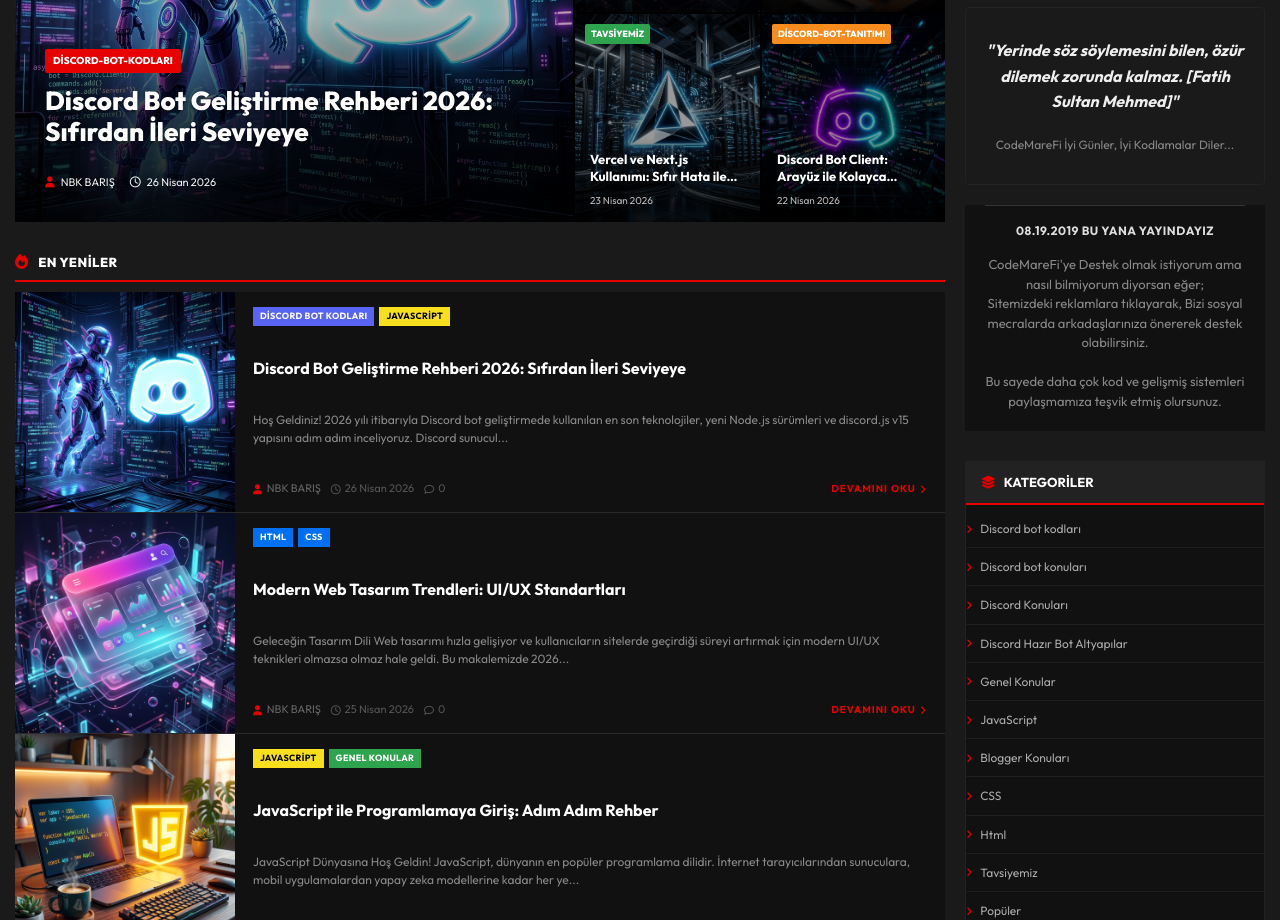
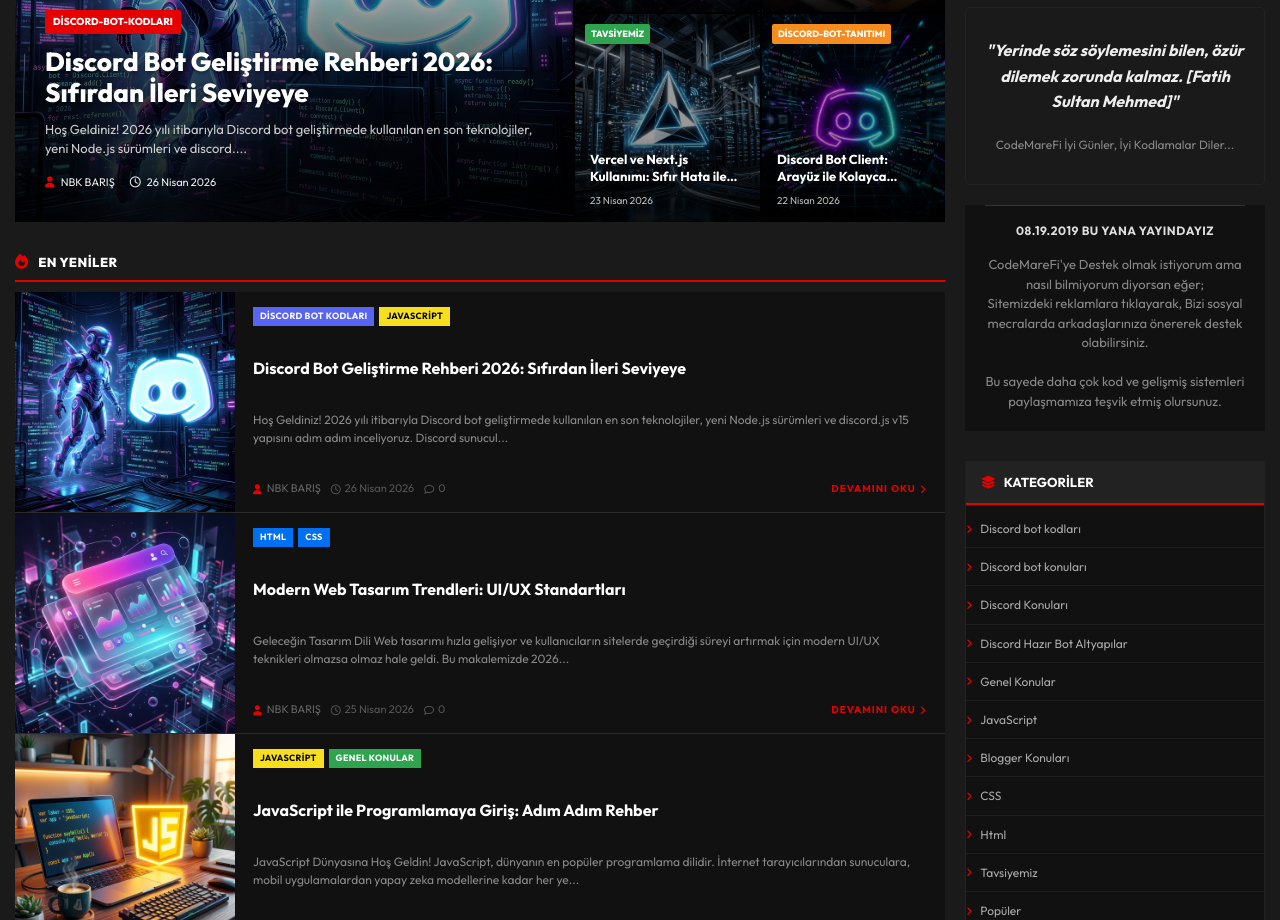
Before and after one commit to NBKBARIS/codemarefi, a Next.js app: page / in a window 1280 px wide. Shown: the part 920-1840 px from the top of the page. Built offline with nearby package versions, Linux system fonts and the light colour scheme; no server answers; the database is empty; a web font is replaced by a local one.

Commit message:
fix: resolve all TypeScript errors - JSX unclosed tags, BlogPost type, UserPost user_id

```diff
--- a/app/lib/userPosts.ts
+++ b/app/lib/userPosts.ts
@@ -6,6 +6,7 @@
   content: string;
   thumbnail_url: string;
   author_id: string;
+  user_id?: string;
   is_approved: boolean;
   categories: string[];
   created_at: string;
--- a/app/page.tsx
+++ b/app/page.tsx
@@ -1,7 +1,7 @@
 'use client';
 import { useState, useEffect, useRef } from 'react';
 import Link from 'next/link';
-import { fetchPosts, formatDate } from './lib/blogger';
+import { fetchPosts, formatDate, BlogPost } from './lib/blogger';
 import PostCard from './components/PostCard';
 import Sidebar from './components/Sidebar';
 
@@ -9,7 +9,7 @@
 const CAT_COLORS = ['#5865f2', '#ff5722', '#2ea44f', '#0070f3', '#e91e63', '#9c27b0', '#00bcd4', '#e67e22'];
 
 export default function HomePage() {
-  const [posts, setPosts] = useState<{ id: string; title: string; url: string; published: string; thumbnail?: string; author: string; categories: string[]; summary: string }[]>([]);
+  const [posts, setPosts] = useState<BlogPost[]>([]);
   const [total, setTotal] = useState(0);
   const [loading, setLoading] = useState(true);
   const [page, setPage] = useState(1);
@@ -227,7 +227,7 @@
                         {posts[heroIdx].title}
                       </h2>
                       <div style={{ color: '#ccc', fontSize: '13px', lineHeight: 1.5, display: '-webkit-box', WebkitLineClamp: 2, WebkitBoxOrient: 'vertical', overflow: 'hidden', marginBottom: '15px' }}>
-                        {posts[heroIdx].summary}
+                        {posts[heroIdx].content?.replace(/<[^>]+>/g, '').slice(0, 160)}...
                       </div>
                       <div style={{ color: '#eee', fontSize: '11px', display: 'flex', gap: '15px', alignItems: 'center' }}>
                         <span><i className="fa-solid fa-user" style={{ color: '#e60000', marginRight: '6px' }}></i>{posts[heroIdx].author}</span>
--- a/app/paylas/page.tsx
+++ b/app/paylas/page.tsx
@@ -155,6 +155,7 @@
               <i className="fa-solid fa-feather-pointed"></i> Yazmaya Başla
             </button>
           </div>
+        </div>
         </div>
       </main>
     );
```
Also changed, not shown: app/yonetim/page.tsx (+4 -3 lines).
